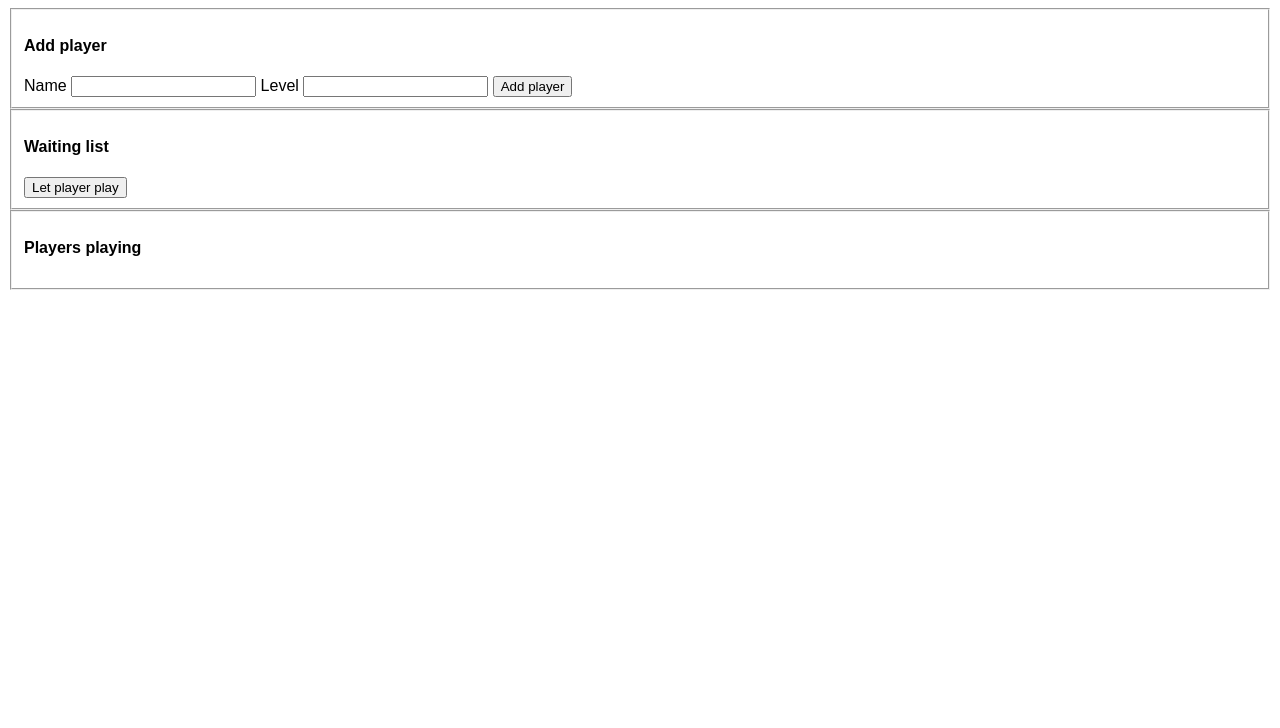
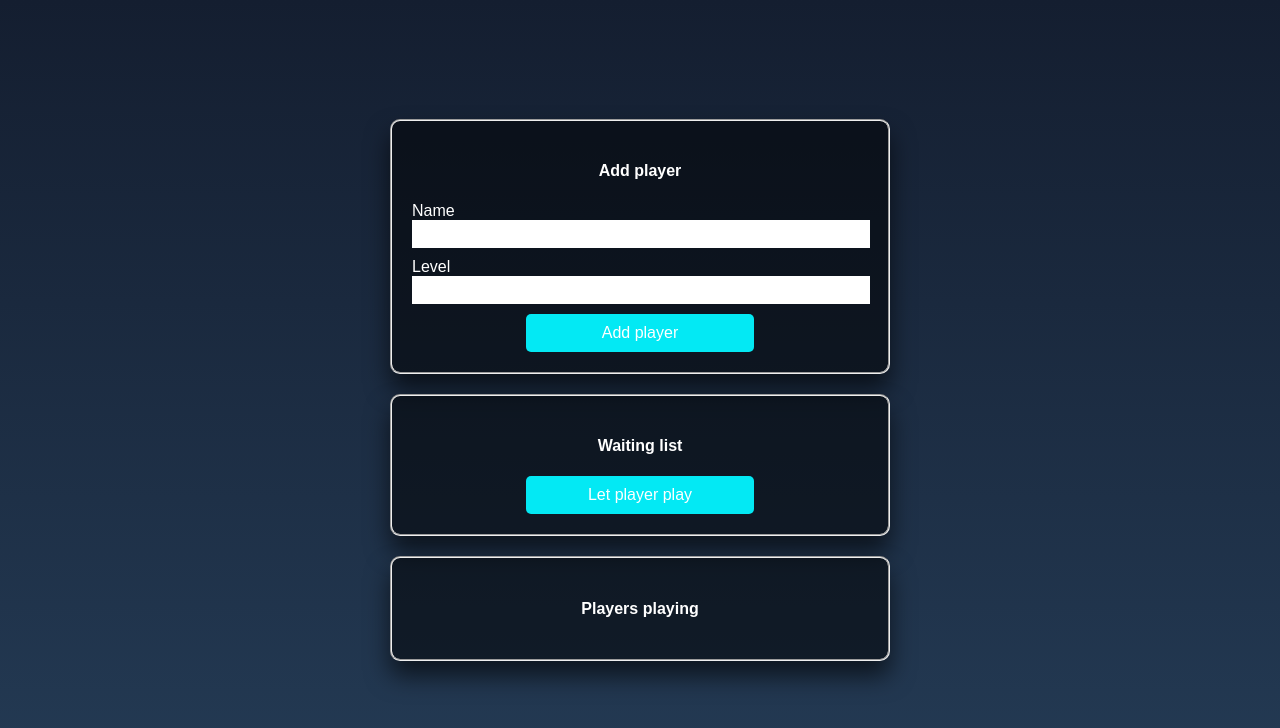
Before and after one commit to TheWen1/addPlayer, a website built with Parcel: page index.html in a window 1280 px wide. Built offline with nearby package versions, Linux system fonts and the light colour scheme.

Commit message:
update: ui improvent

```diff
--- a/index.html
+++ b/index.html
@@ -9,7 +9,7 @@
     <div id="app">
       <!-- put the form here-->
       <form action="#">
-        <fieldset id="etape1">
+        <fieldset>
           <h4>Add player</h4>
           <label for="name"
             >Name
--- a/src/styles.css
+++ b/src/styles.css
@@ -1,3 +1,79 @@
+html {
+  height: 100%;
+}
 body {
+  margin:0;
+  padding:0;
   font-family: sans-serif;
+  color: #fff;
+  background: linear-gradient(#141e30, #243b55);
+  display: flex;
+  align-items: center;
+  justify-content: center;
+  height: 100vh;
 }
+h4 {
+  color: #fff;
+  text-align: center;
+}
+fieldset  {
+  width: 500px;
+  margin: 0 auto;
+  padding: 20px;
+  background: rgba(0,0,0,.5);
+  box-sizing: border-box;
+  box-shadow: 0 15px 25px rgba(0,0,0,.6);
+  border-radius: 10px;
+  margin-bottom: 20px;
+}
+
+fieldset label {
+  display: block;
+  margin-bottom: 10px;
+}
+input {
+  width: 100%;
+  padding: 5px 1px;
+  font-size: 16px;
+  border: 1px;
+  }
+
+#addPlayer {
+  width: 50%;
+  margin: 0 auto;
+  display: block;
+  background-color: #03e9f4;
+  color: #fff;
+  padding: 10px;
+  cursor: pointer;
+  border-radius: 5px;
+}
+
+#addPlayer:hover {
+  background-color: #026476;
+  color: #fff;
+}
+
+button {
+  width: 50%;
+  margin: 20px auto auto;
+  font-size: 16px;
+  display: block;
+  background-color: #03e9f4;
+  color: #fff;
+  padding: 10px 1px;
+  cursor: pointer;
+  border-radius: 5px;
+  border: 1px;
+}
+
+#letPlayerPlay:hover {
+  background-color: #026476;
+  color: #fff;
+}
+
+@media only screen and (max-width: 600px) {
+  fieldset {
+    width: 90%;
+  }
+}
```
